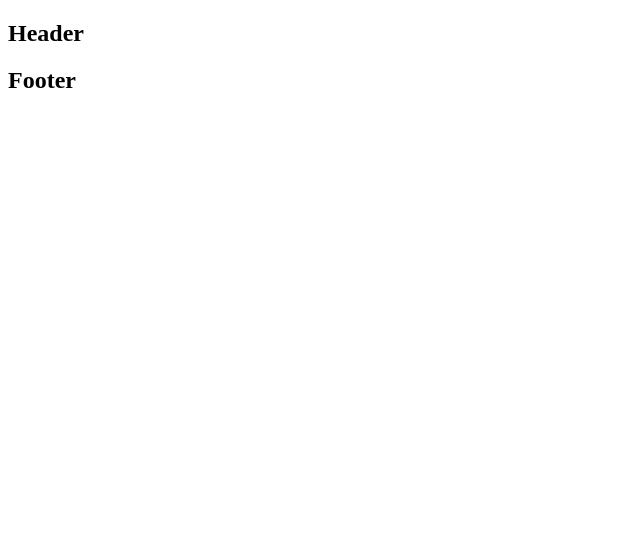
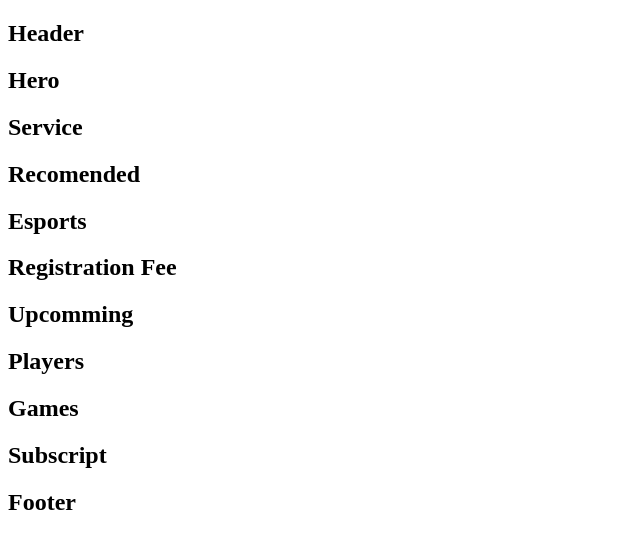
Before and after one commit to abduhamidweb/Esports-with-Teams, a React (Vite) app: page / in a window 1280 px wide. Shown: the top 548 px of the page, without its empty margins (0-640 px from the left). Built offline with nearby package versions, Linux system fonts and the light colour scheme.

Commit message:
Add commponets

```diff
--- a/src/App.jsx
+++ b/src/App.jsx
@@ -1,11 +1,15 @@
 import './App.css'
 import Footer from './Ui/Footer'
 import Headre from './Ui/Headre'
+import Home from './pages/Home/Home'
 function App() {
-  return <>
-    <Headre />
-  <Footer/>
-  </>
+  return (
+    <>
+      <Headre />
+      <Home />
+      <Footer />
+    </>
+  )
 }
 
 export default App
--- /dev/null
+++ b/src/components/Esports/Esports.jsx
@@ -0,0 +1,11 @@
+import React from 'react';
+
+const Esports = () => {
+    return (
+        <>
+         <h2>Esports</h2>
+        </>
+    );
+};
+
+export default Esports;
--- /dev/null
+++ b/src/components/Games/Games.jsx
@@ -0,0 +1,11 @@
+import React from 'react';
+
+const Games = () => {
+    return (
+        <>
+         <h2>Games</h2>
+        </>
+    );
+};
+
+export default Games;
--- /dev/null
+++ b/src/components/Hero/Hero.jsx
@@ -0,0 +1,11 @@
+import React from 'react'
+
+const Hero = () => {
+  return (
+    <>
+      <h2>Hero</h2>
+    </>
+  )
+}
+
+export default Hero
--- /dev/null
+++ b/src/components/Players/Players.jsx
@@ -0,0 +1,11 @@
+import React from 'react';
+
+const Players = () => {
+    return (
+      <>
+        <h2>Players</h2>
+      </>
+    )
+};
+
+export default Players;
--- /dev/null
+++ b/src/components/Recomended/Recomended.jsx
@@ -0,0 +1,11 @@
+import React from 'react';
+
+const Recomended = () => {
+    return (
+      <>
+        <h2>Recomended</h2>
+      </>
+    )
+};
+
+export default Recomended;
--- /dev/null
+++ b/src/components/RegistrationFee/RegistrationFee.jsx
@@ -0,0 +1,11 @@
+import React from 'react';
+
+const RegistrationFee = () => {
+    return (
+      <>
+        <h2>Registration Fee</h2>
+      </>
+    )
+};
+
+export default RegistrationFee;
--- /dev/null
+++ b/src/components/Serives/Serives.jsx
@@ -0,0 +1,11 @@
+import React from 'react';
+
+const Serives = () => {
+    return (
+        <>
+         <h2>Service</h2>
+        </>
+    );
+};
+
+export default Serives;
--- /dev/null
+++ b/src/components/Subscribe/Subscibe.jsx
@@ -0,0 +1,11 @@
+import React from 'react';
+
+const Subscibe = () => {
+    return (
+        <>
+         <h2>Subscript</h2>
+        </>
+    );
+};
+
+export default Subscibe;
--- /dev/null
+++ b/src/components/Upcomming/Upcomming.jsx
@@ -0,0 +1,11 @@
+import React from 'react';
+
+const Upcomming = () => {
+    return (
+      <>
+        <h2>Upcomming</h2>
+      </>
+    )
+};
+
+export default Upcomming;
--- a/src/pages/Home/Home.jsx
+++ b/src/pages/Home/Home.jsx
@@ -0,0 +1,28 @@
+import React from 'react'
+import Subscibe from '../../components/Subscribe/Subscibe'
+import Games from '../../components/Games/Games'
+import Players from '../../components/Players/Players'
+import Upcomming from '../../components/Upcomming/Upcomming'
+import RegistrationFee from '../../components/RegistrationFee/RegistrationFee'
+import Esports from '../../components/Esports/Esports'
+import Recomended from '../../components/Recomended/Recomended'
+import Serives from '../../components/Serives/Serives'
+import Hero from '../../components/Hero/Hero'
+
+const Home = () => {
+  return (
+    <>
+      <Hero />
+      <Serives />
+      <Recomended />
+      <Esports />
+      <RegistrationFee />
+      <Upcomming />
+      <Players />
+      <Games />
+      <Subscibe />
+    </>
+  )
+}
+
+export default Home
```
Also changed, not shown: src/components/Subscribe/Subsciribe.css (added).
